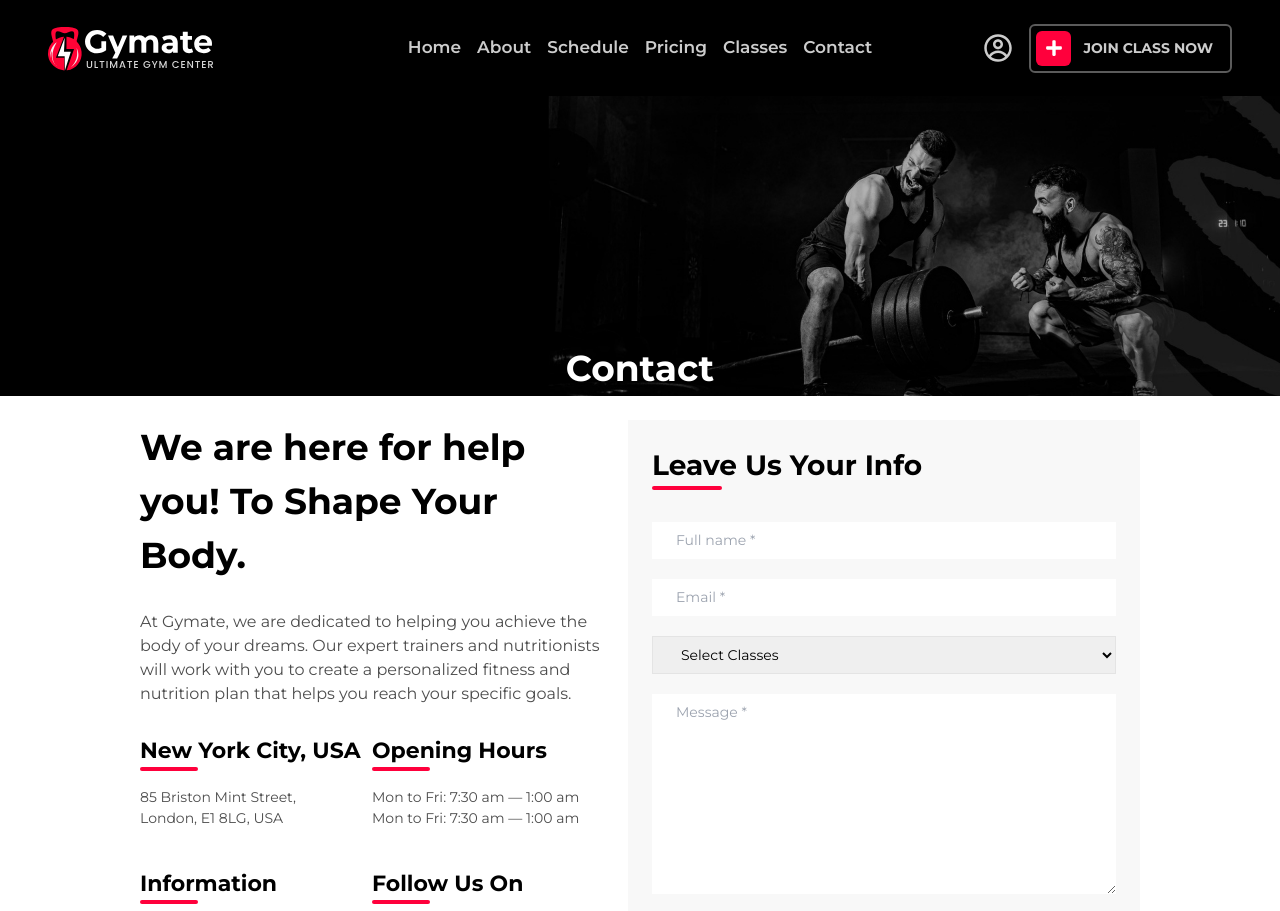
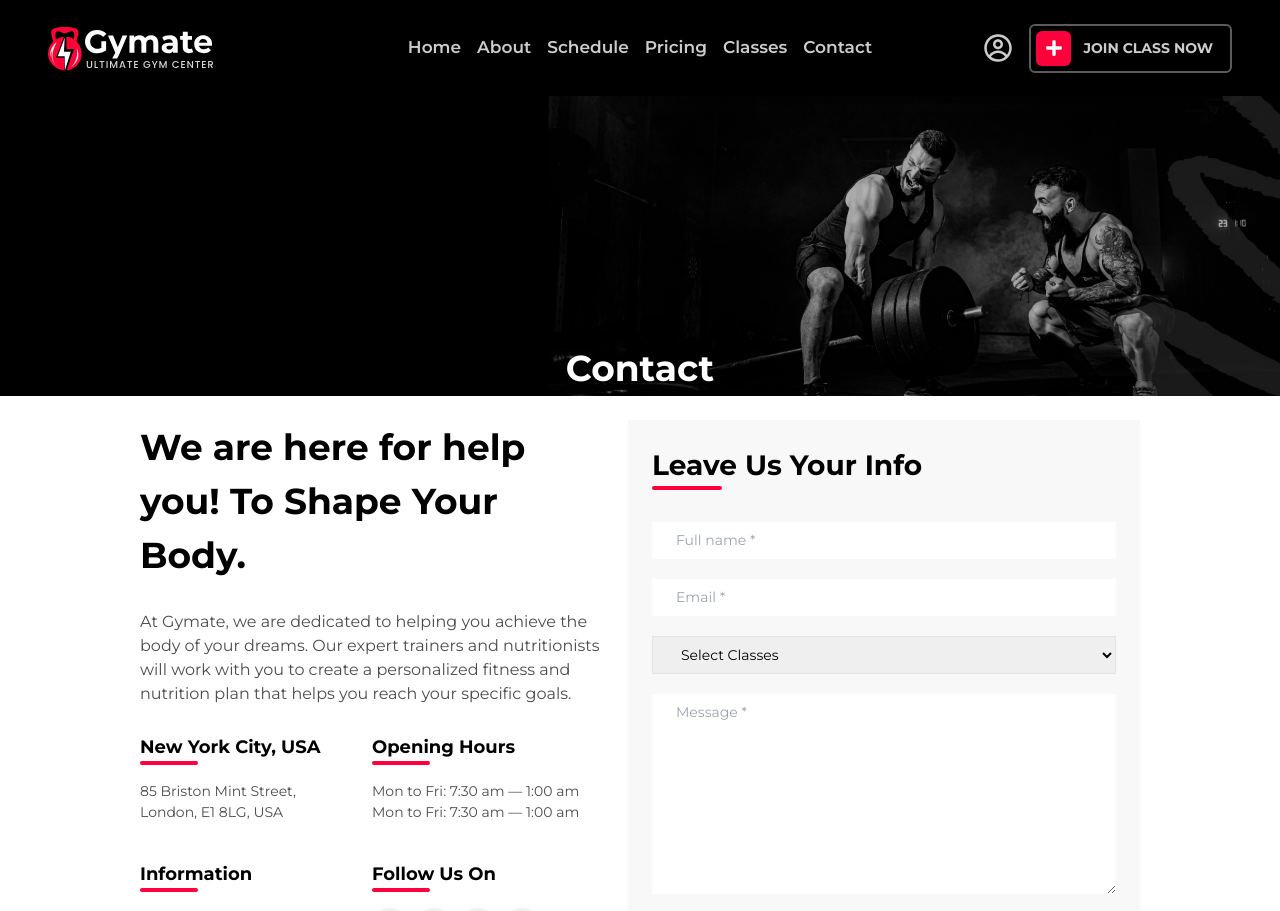
Before and after one commit to newento14/gym-landing-page, a Next.js app: page /contact in a window 1280 px wide. Shown: the top 911 px of the page. Built offline with nearby package versions, Linux system fonts and the light colour scheme.

Commit message:
change font size

```diff
--- a/src/app/contact/page.tsx
+++ b/src/app/contact/page.tsx
@@ -17,28 +17,28 @@ const Page = () => {
               nutrition plan that helps you reach your specific goals.</p>
             <div className="grid grid-cols-2 grid-rows-2 gap-y-7 min620:grid-cols-1 min620:mx-auto">
               <div>
-                <p className="font-bold text-[22px]">New York City, USA</p>
+                <p className="font-bold text-[18px]">New York City, USA</p>
                 <div className="h-[4px] w-[25%] bg-[#ff003c] rounded-xl"></div>
                 <p className="text-[14px] text-black/70 mt-4">85 Briston Mint Street,
                   <br/>
                   London, E1 8LG, USA</p>
               </div>
               <div>
-                <p className="font-bold text-[22px]">Opening Hours</p>
+                <p className="font-bold text-[18px]">Opening Hours</p>
                 <div className="h-[4px] w-[25%] bg-[#ff003c] rounded-xl"></div>
                 <p className="text-[14px] text-black/70 mt-4">Mon to Fri: 7:30 am — 1:00 am
                   <br/>
                   Mon to Fri: 7:30 am — 1:00 am</p>
               </div>
               <div>
-                <p className="font-bold text-[22px]">Information</p>
+                <p className="font-bold text-[18px]">Information</p>
                 <div className="h-[4px] w-[25%] bg-[#ff003c] rounded-xl"></div>
                 <p className="text-[14px] text-black/70 mt-4">+800-123-4567
                   <br/>
                   gymat@gymail.com</p>
               </div>
               <div>
-                <p className="font-bold text-[22px]">Follow Us On</p>
+                <p className="font-bold text-[18px]">Follow Us On</p>
                 <div className="h-[4px] w-[25%] bg-[#ff003c] rounded-xl"></div>
                 <div className="flex gap-x-2 my-4">
                   <div
```
